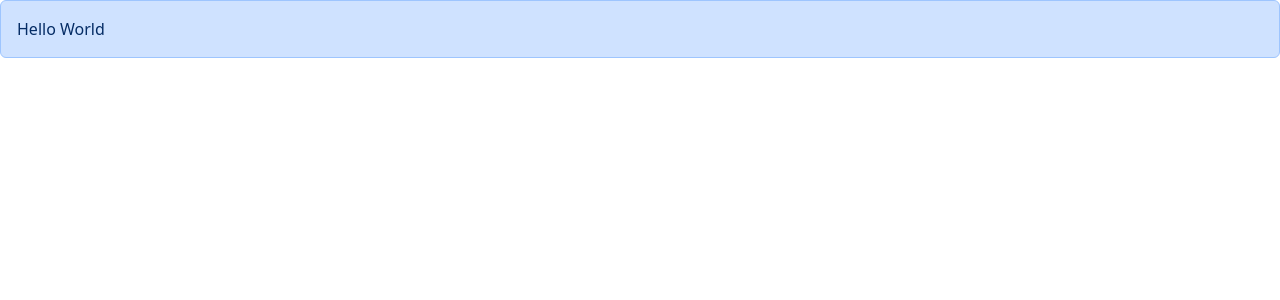
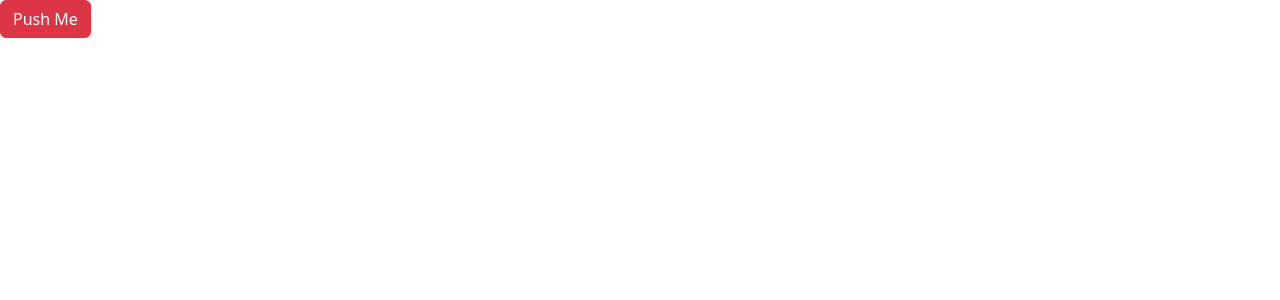
Before and after one commit to lavarius/React18_Dev, a React (Vite) app in the folder react-app/: page / in a window 1280 px wide. Shown: the top 300 px of the page. Built offline with nearby package versions, Linux system fonts and the light colour scheme.

Commit message:
Built a Button Component

```diff
--- a/react-app/src/App.tsx
+++ b/react-app/src/App.tsx
@@ -1,12 +1,11 @@
-import Alert from "./components/Alert";
+import Button from "./components/Button";
 
 function App() {
-
   return (
     <div>
-      <Alert>
-        Hello <span>World</span>
-        </Alert>
+      <Button color="danger" onClick={() => console.log("Clicked")}>
+        Push <span>Me</span>
+      </Button>
     </div>
   );
 }
--- /dev/null
+++ b/react-app/src/components/Button.tsx
@@ -0,0 +1,16 @@
+import { ReactNode } from "react";
+
+interface Props {
+  children: ReactNode;
+  color?: "primary" | "secondary" | "danger" | "success";
+  onClick: () => void;
+}
+const Button = ({ children, onClick, color = "primary" }: Props) => {
+  return (
+    <button className={"btn btn-" + color} onClick={onClick}>
+      {children}
+    </button>
+  );
+};
+
+export default Button;
```
